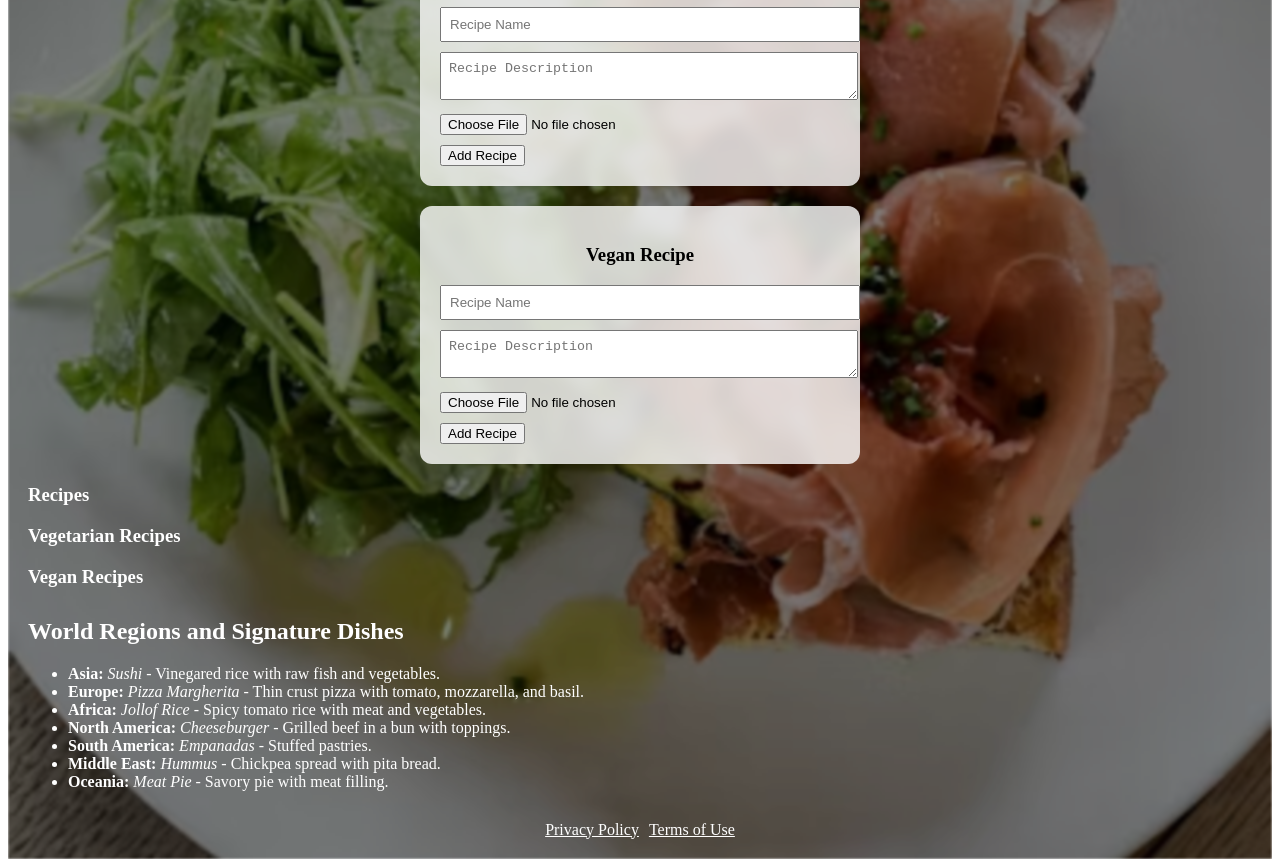
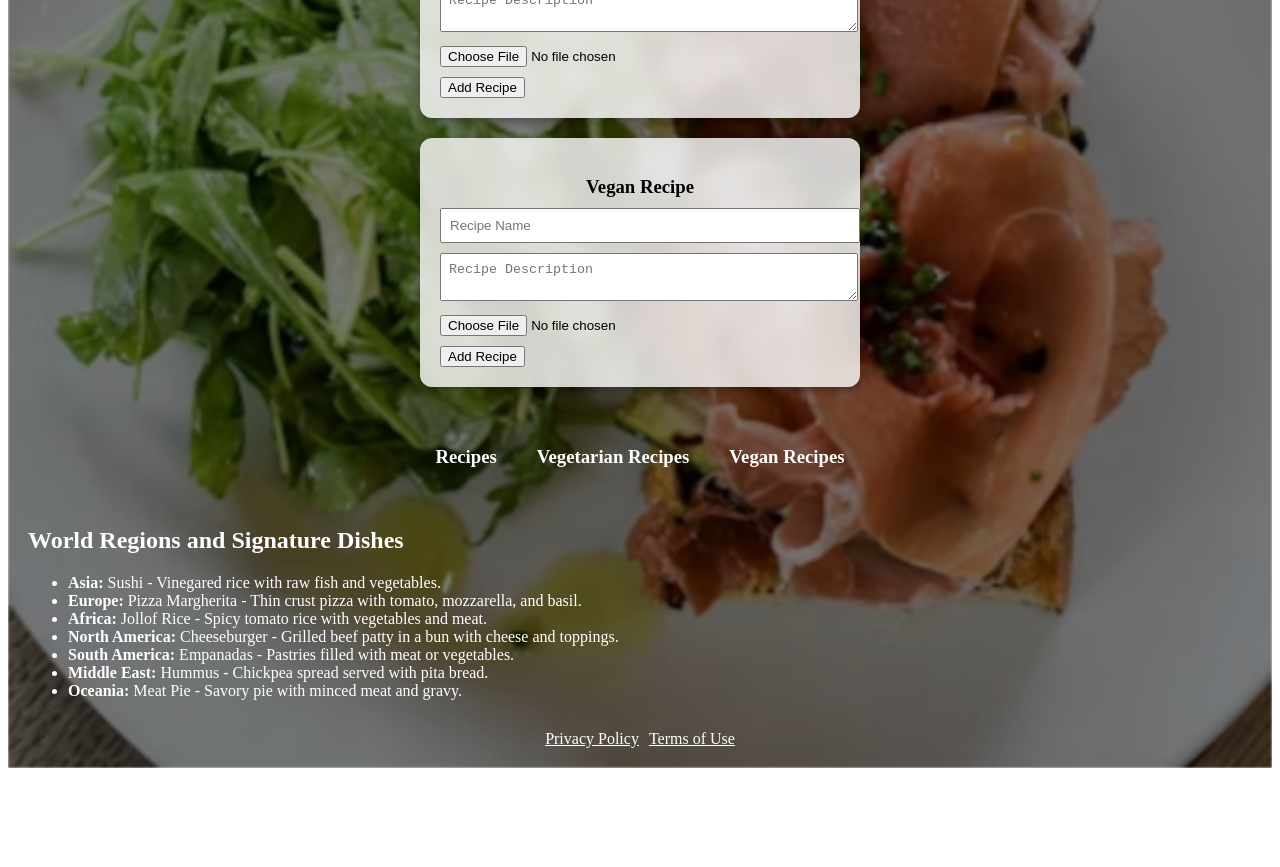
Before and after one commit to veroljub2011/LePiChef, a React (Create React App) app: page / in a window 1280 px wide. Shown: the part 500-1367 px from the top of the page. After the commit the page ends 1276 px from the top, so only its background shows below. Built offline with nearby package versions, Linux system fonts and the light colour scheme.

Commit message:
Add image display below recipe with full features

```diff
--- a/src/App.js
+++ b/src/App.js
@@ -2,14 +2,21 @@ import React, { useState, useEffect } from 'react';
 
 function App() {
   const [form, setForm] = useState({ title: '', content: '', image: null });
+  const [vegetarianForm, setVegetarianForm] = useState({ title: '', content: '', image: null });
+  const [veganForm, setVeganForm] = useState({ title: '', content: '', image: null });
   const [recipes, setRecipes] = useState([]);
-  const [vegRecipes, setVegRecipes] = useState([]);
+  const [vegetarianRecipes, setVegetarianRecipes] = useState([]);
   const [veganRecipes, setVeganRecipes] = useState([]);
   const [bgIndex, setBgIndex] = useState(0);
 
   const backgroundImages = [
-    'food1.jpg', 'food2.jpg', 'food3.jpg', 'food4.jpg',
-    'fruit1.jpg', 'grill.jpg', 'pork.jpg'
+    'food1.jpg',
+    'food2.jpg',
+    'food3.jpg',
+    'food4.jpg',
+    'fruit1.jpg',
+    'fruit2.jpg',
+    'fruit3.jpg'
   ];
 
   useEffect(() => {
@@ -19,108 +26,131 @@ function App() {
     return () => clearInterval(interval);
   }, []);
 
-  const handleSubmit = (e, category) => {
+  const handleSubmit = (e, formType) => {
     e.preventDefault();
-    const newRecipe = { ...form };
-    if (category === 'vegan') {
-      setVeganRecipes([...veganRecipes, newRecipe]);
-    } else if (category === 'vegetarian') {
-      setVegRecipes([...vegRecipes, newRecipe]);
+    let selectedForm, setSelectedRecipes;
+
+    if (formType === 'regular') {
+      selectedForm = form;
+      setSelectedRecipes = setRecipes;
+    } else if (formType === 'vegetarian') {
+      selectedForm = vegetarianForm;
+      setSelectedRecipes = setVegetarianRecipes;
     } else {
-      setRecipes([...recipes, newRecipe]);
+      selectedForm = veganForm;
+      setSelectedRecipes = setVeganRecipes;
     }
-    setForm({ title: '', content: '', image: null });
+
+    const newRecipe = {
+      title: selectedForm.title,
+      content: selectedForm.content,
+      image: selectedForm.image ? URL.createObjectURL(selectedForm.image) : null
+    };
+
+    setSelectedRecipes(prev => [...prev, newRecipe]);
+
+    if (formType === 'regular') setForm({ title: '', content: '', image: null });
+    if (formType === 'vegetarian') setVegetarianForm({ title: '', content: '', image: null });
+    if (formType === 'vegan') setVeganForm({ title: '', content: '', image: null });
   };
 
-  const handleImageChange = (e) => {
-    const file = e.target.files[0];
-    if (file) {
-      const reader = new FileReader();
-      reader.onloadend = () => {
-        setForm({ ...form, image: reader.result });
-      };
-      reader.readAsDataURL(file);
-    }
-  };
+  const renderForm = (formData, setFormData, formType, label) => (
+    <form onSubmit={(e) => handleSubmit(e, formType)} style={{
+      backgroundColor: 'rgba(255, 255, 255, 0.8)',
+      padding: '20px',
+      borderRadius: '12px',
+      boxShadow: '0 4px 10px rgba(0, 0, 0, 0.3)',
+      backdropFilter: 'blur(8px)',
+      maxWidth: '400px',
+      margin: '20px auto'
+    }}>
+      {label && <h3 style={{ textAlign: 'center', marginBottom: '10px' }}>{label}</h3>}
+      <input
+        placeholder="Recipe Name"
+        value={formData.title}
+        onChange={e => setFormData({ ...formData, title: e.target.value })}
+        style={{ width: '100%', marginBottom: '10px', padding: '8px' }}
+      />
+      <br />
+      <textarea
+        placeholder="Recipe Description"
+        value={formData.content}
+        onChange={e => setFormData({ ...formData, content: e.target.value })}
+        style={{ width: '100%', marginBottom: '10px', padding: '8px' }}
+      />
+      <br />
+      <input
+        type="file"
+        accept="image/*"
+        onChange={(e) => setFormData({ ...formData, image: e.target.files[0] })}
+        style={{ marginBottom: '10px' }}
+      />
+      <br />
+      <button type="submit">Add Recipe</button>
+    </form>
+  );
+
+  const renderRecipes = (recipesList) => (
+    <ul style={{ color: 'white', listStyleType: 'none', padding: 0 }}>
+      {recipesList.map((r, i) => (
+        <li key={i} style={{ marginBottom: '20px' }}>
+          <strong>{r.title}</strong>: {r.content}
+          {r.image && <div><img src={r.image} alt="recipe" style={{ width: '100%', maxWidth: '400px', marginTop: '10px', borderRadius: '10px' }} /></div>}
+        </li>
+      ))}
+    </ul>
+  );
 
   return (
     <div style={{ position: 'relative', minHeight: '100vh', overflow: 'hidden' }}>
-      {/* Background */}
+      {/* Background Image */}
       <div style={{
         position: 'absolute', top: 0, left: 0, right: 0, bottom: 0,
-        backgroundImage: `url(${backgroundImages[bgIndex]})`,
-        backgroundSize: 'cover', backgroundPosition: 'center',
-        backgroundRepeat: 'no-repeat', filter: 'brightness(0.5) blur(1px)',
+        backgroundImage: `url("${backgroundImages[bgIndex]}")`,
+        backgroundSize: 'cover',
+        backgroundPosition: 'center',
+        backgroundRepeat: 'no-repeat',
+        filter: 'brightness(0.5) blur(1px)',
         zIndex: 0
-      }}></div>
+      }} />
 
-      {/* Content */}
+      {/* Foreground Content */}
       <div style={{ position: 'relative', zIndex: 1, padding: 20 }}>
         <h1 style={{ display: 'flex', alignItems: 'center', gap: '10px', color: 'white' }}>
-          LePiChef
-          <img src="logo.png" alt="LePiChef Logo" style={{ height: '40px' }} />
+          LePiChef <img src="chef-logo.png" alt="Logo" style={{ height: '40px' }} />
         </h1>
         <p style={{ color: 'white' }}>Welcome to the recipe world of Pi Network</p>
 
-        {/* Form for all categories */}
-        {['regular', 'vegetarian', 'vegan'].map((type) => (
-          <form
-            key={type}
-            onSubmit={(e) => handleSubmit(e, type)}
-            style={{
-              backgroundColor: 'rgba(255,255,255,0.8)', padding: 20, borderRadius: 12,
-              maxWidth: 400, margin: '20px auto', backdropFilter: 'blur(8px)'
-            }}
-          >
-            <h3 style={{ textAlign: 'center' }}>{type.charAt(0).toUpperCase() + type.slice(1)} Recipe</h3>
-            <input
-              placeholder="Recipe Name"
-              value={form.title}
-              onChange={e => setForm({ ...form, title: e.target.value })}
-              style={{ width: '100%', marginBottom: 10, padding: 8 }}
-            /><br />
-            <textarea
-              placeholder="Recipe Description"
-              value={form.content}
-              onChange={e => setForm({ ...form, content: e.target.value })}
-              style={{ width: '100%', marginBottom: 10, padding: 8 }}
-            /><br />
-            <input
-              type="file"
-              accept="image/*"
-              onChange={handleImageChange}
-              style={{ marginBottom: 10 }}
-            /><br />
-            <button type="submit">Add Recipe</button>
-          </form>
-        ))}
+        {renderForm(form, setForm, 'regular', '')}
+        {renderForm(vegetarianForm, setVegetarianForm, 'vegetarian', 'Vegetarian Recipe')}
+        {renderForm(veganForm, setVeganForm, 'vegan', 'Vegan Recipe')}
 
-        {/* Display Recipes */}
-        {[['Recipes', recipes], ['Vegetarian Recipes', vegRecipes], ['Vegan Recipes', veganRecipes]].map(([label, list]) => (
-          <div key={label}>
-            <h3 style={{ color: 'white' }}>{label}</h3>
-            <ul style={{ color: 'white' }}>
-              {list.map((r, i) => (
-                <li key={i}>
-                  <b>{r.title}</b>: {r.content}<br />
-                  {r.image && <img src={r.image} alt="Dish" style={{ maxWidth: '300px', marginTop: '10px' }} />}
-                </li>
-              ))}
-            </ul>
+        <div style={{ display: 'flex', gap: '40px', justifyContent: 'center', flexWrap: 'wrap', color: 'white', marginTop: '40px' }}>
+          <div>
+            <h3>Recipes</h3>
+            {renderRecipes(recipes)}
           </div>
-        ))}
+          <div>
+            <h3>Vegetarian Recipes</h3>
+            {renderRecipes(vegetarianRecipes)}
+          </div>
+          <div>
+            <h3>Vegan Recipes</h3>
+            {renderRecipes(veganRecipes)}
+          </div>
+        </div>
 
         {/* Regional Dishes */}
-        <div style={{ color: 'white', marginTop: 30 }}>
+        <div style={{ color: 'white', marginTop: '40px' }}>
           <h2>World Regions and Signature Dishes</h2>
           <ul>
-            <li><b>Asia:</b> <i>Sushi</i> - Vinegared rice with raw fish and vegetables.</li>
-            <li><b>Europe:</b> <i>Pizza Margherita</i> - Thin crust pizza with tomato, mozzarella, and basil.</li>
-            <li><b>Africa:</b> <i>Jollof Rice</i> - Spicy tomato rice with meat and vegetables.</li>
-            <li><b>North America:</b> <i>Cheeseburger</i> - Grilled beef in a bun with toppings.</li>
-            <li><b>South America:</b> <i>Empanadas</i> - Stuffed pastries.</li>
-            <li><b>Middle East:</b> <i>Hummus</i> - Chickpea spread with pita bread.</li>
-            <li><b>Oceania:</b> <i>Meat Pie</i> - Savory pie with meat filling.</li>
+            <li><b>Asia:</b> Sushi - Vinegared rice with raw fish and vegetables.</li>
+            <li><b>Europe:</b> Pizza Margherita - Thin crust pizza with tomato, mozzarella, and basil.</li>
+            <li><b>Africa:</b> Jollof Rice - Spicy tomato rice with vegetables and meat.</li>
+            <li><b>North America:</b> Cheeseburger - Grilled beef patty in a bun with cheese and toppings.</li>
+            <li><b>South America:</b> Empanadas - Pastries filled with meat or vegetables.</li>
+            <li><b>Middle East:</b> Hummus - Chickpea spread served with pita bread.</li>
+            <li><b>Oceania:</b> Meat Pie - Savory pie with minced meat and gravy.</li>
           </ul>
         </div>
 
```
Also changed, not shown: 2 other files (tests, documents, lock files or other folders).
